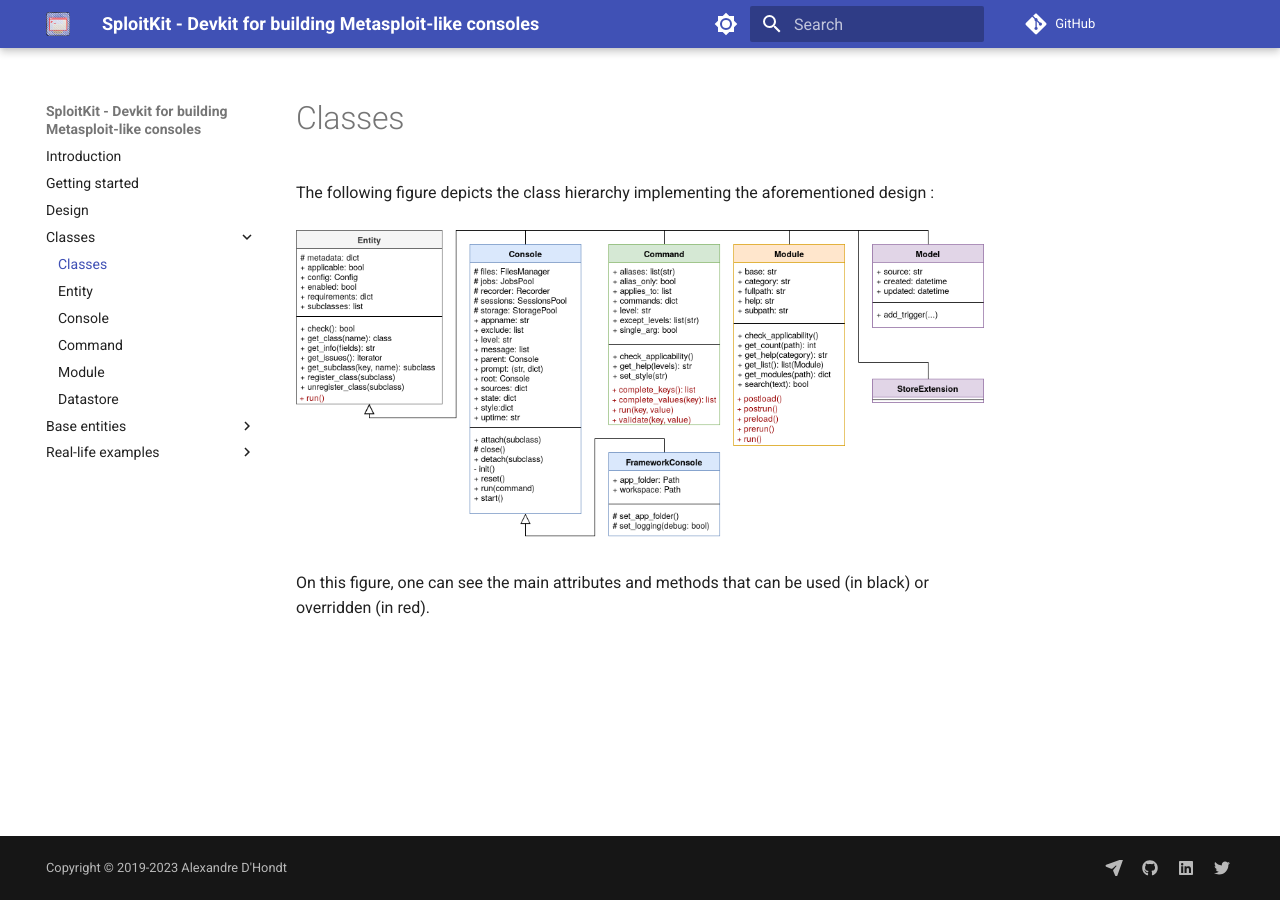
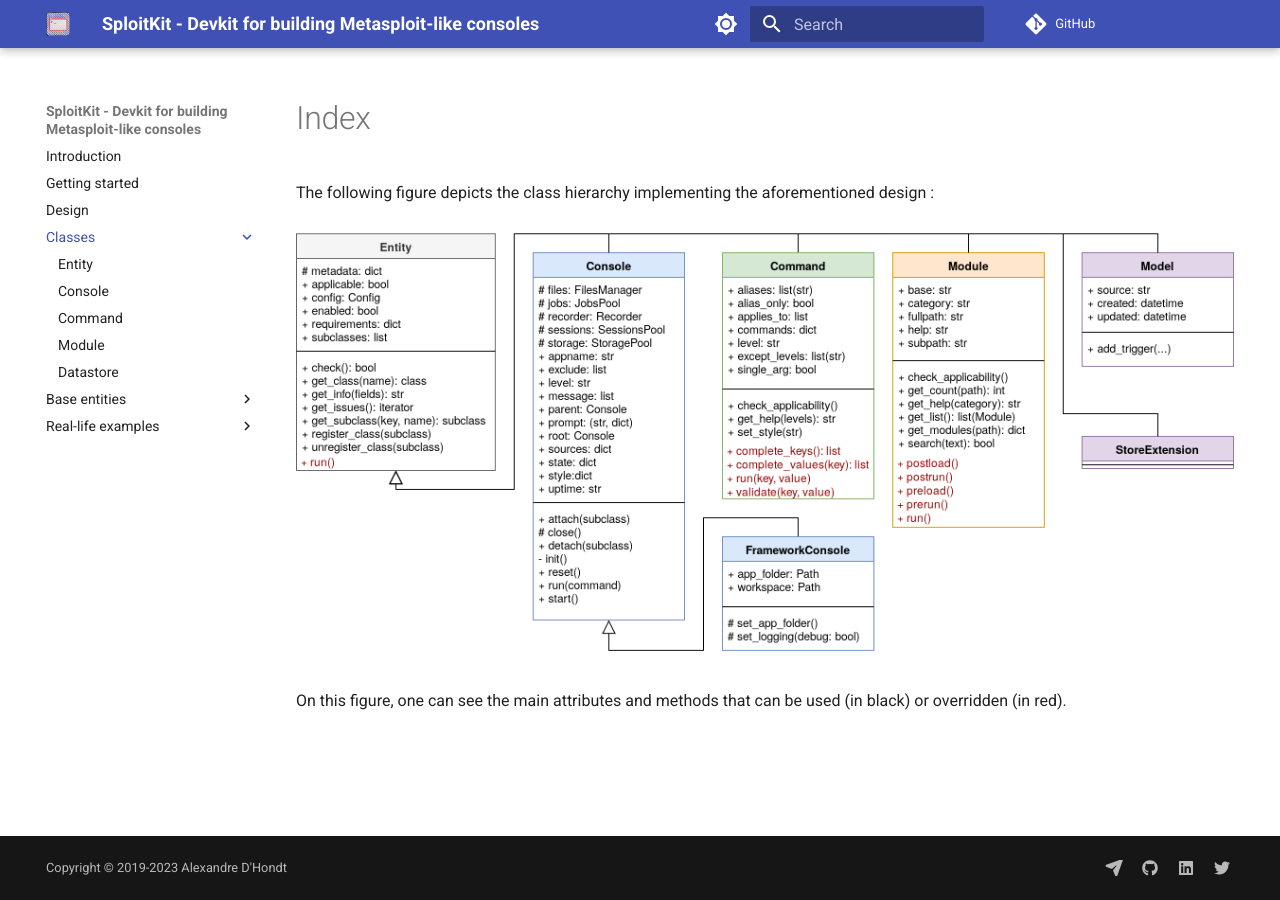
Before and after one commit to dhondta/python-sploitkit, an MkDocs documentation site: the page built from docs/pages/classes/index.md, in a window 1280 px wide. Built offline with MkDocs 1.6.1 and Material for MkDocs 9.7.7, drawn with Linux system fonts in a browser that asks for light colours; comment, search, counter and statistics services are not loaded.

Commit message:
Updated docs

```diff
--- a/docs/mkdocs.yml
+++ b/docs/mkdocs.yml
@@ -8,14 +8,14 @@ nav:
   - 'Getting started': quickstart.md
   - Design: design.md
   - Classes:
-    - classes.md
+    - classes/index.md
     - Entity: classes/entity.md
     - Console: classes/console.md
     - Command: classes/command.md
     - Module: classes/module.md
     - Datastore: classes/datastore.md
   - 'Base entities':
-    - base.md
+    - base/index.md
     - Consoles: base/consoles.md
     - Commands: base/commands.md
     - Models: base/models.md
@@ -49,6 +49,8 @@ theme:
         name: Switch to light mode
   features:
     - navigation.indexes
+    - navigation.top
+    - toc.integrate
   logo: img/logo.png
   favicon: img/icon.png
 use_directory_urls: false
--- a/docs/pages/classes.md
+++ b/docs/pages/classes/index.md
@@ -1,5 +1,5 @@
 The following figure depicts the class hierarchy implementing the aforementioned design :
 
-![Sploitkit - Class hierarchy](img/class-hierarchy.png)
+<img src="../img/class-hierarchy.png" alt="Sploitkit - Class hierarchy">
 
 On this figure, one can see the main attributes and methods that can be used (in black) or overridden (in red).
--- a/docs/requirements.txt
+++ b/docs/requirements.txt
@@ -1,6 +1,6 @@
 jinja2<3.1.0
 mkdocs>=1.3.0
 mkdocs-bootswatch
-mkdocs-material
+mkdocs-material>=7.3.0
 mkdocs-rtd-dropdown
 pymdown-extensions
```
Also changed, not shown: docs/pages/base.md (deleted, +0 -1 lines), docs/pages/base/index.md (added, +1 -0 lines).
